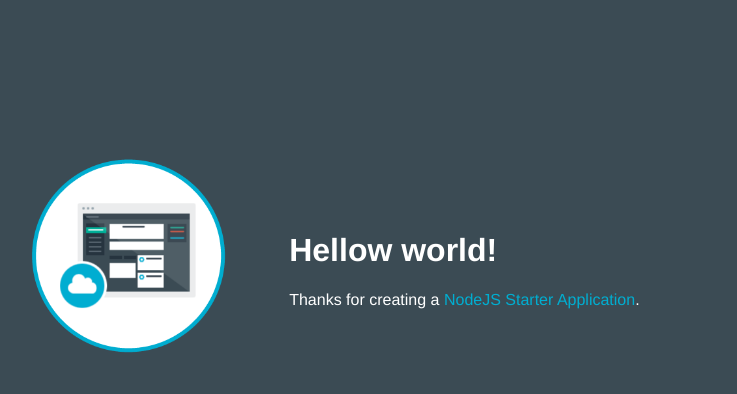
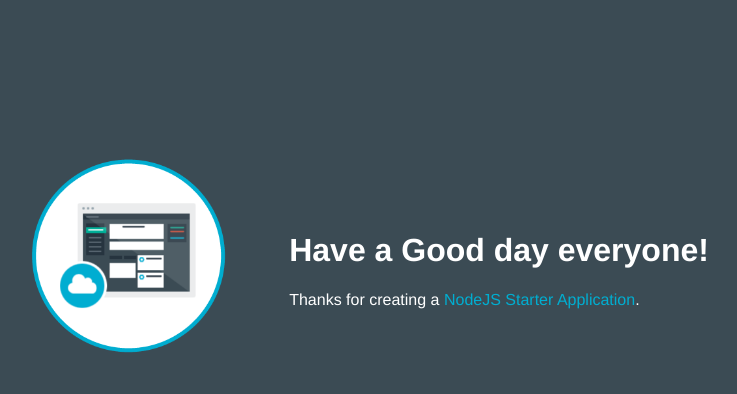
Before and after one commit to Beomskim/IBMbluemixDev, a website: page public/index.html in a window 1280 px wide. Shown: the whole page, without its empty margins (253-990 px from the left). Drawn offline with Linux system fonts and the light colour scheme.

Commit message:
Modifying sentence

```diff
--- a/public/index.html
+++ b/public/index.html
@@ -16,7 +16,7 @@
           <img class = "newappIcon" src="images/newapp-icon.png">
         </td>
         <td>
-          <h1 id="message">Hellow world!</h1>
+          <h1 id="message">Have a Good day everyone!</h1>
           <p class='description'></p> Thanks for creating a <span class = "blue">NodeJS Starter Application</span>.
         </td>
       </tr>
```
